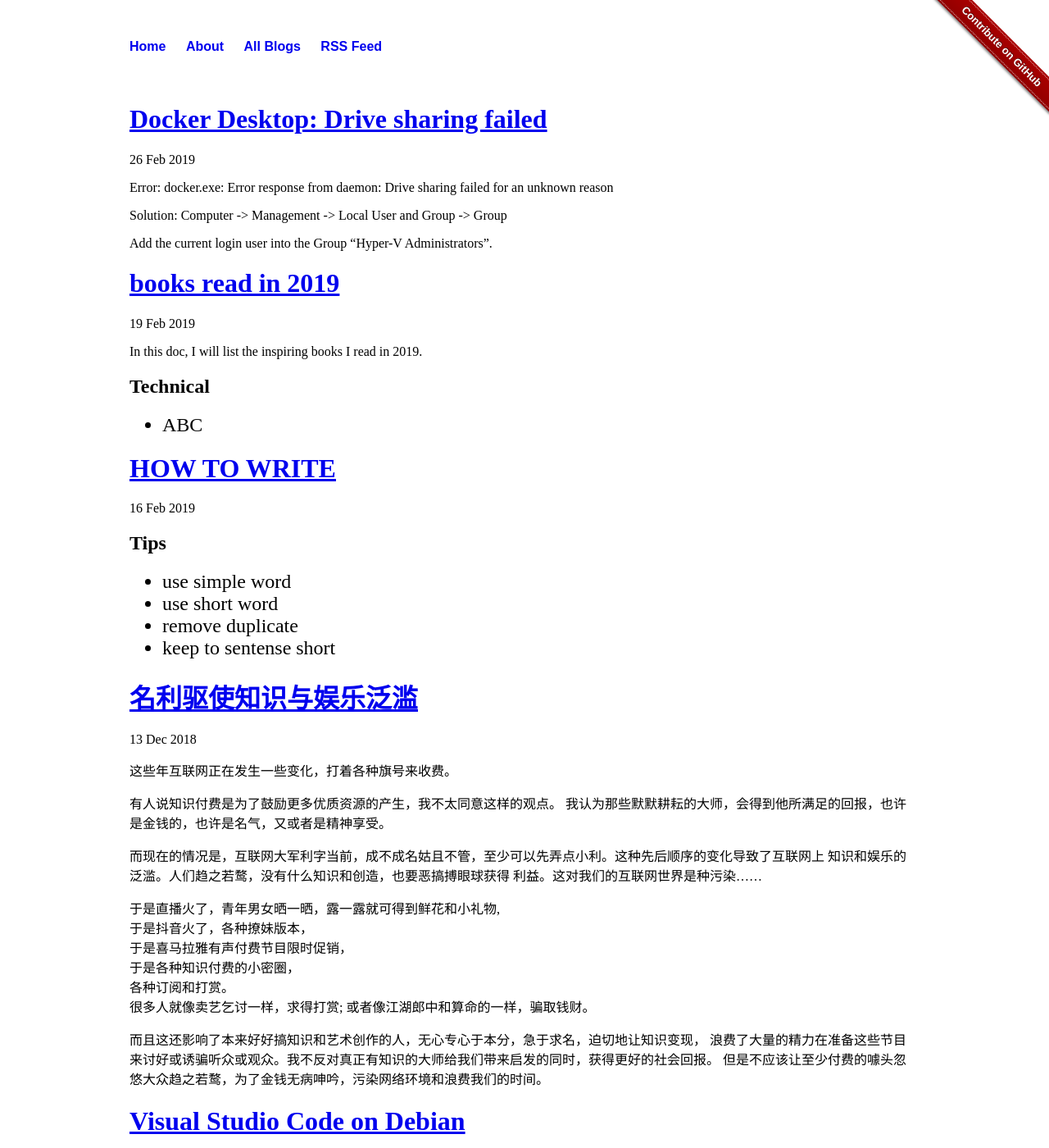
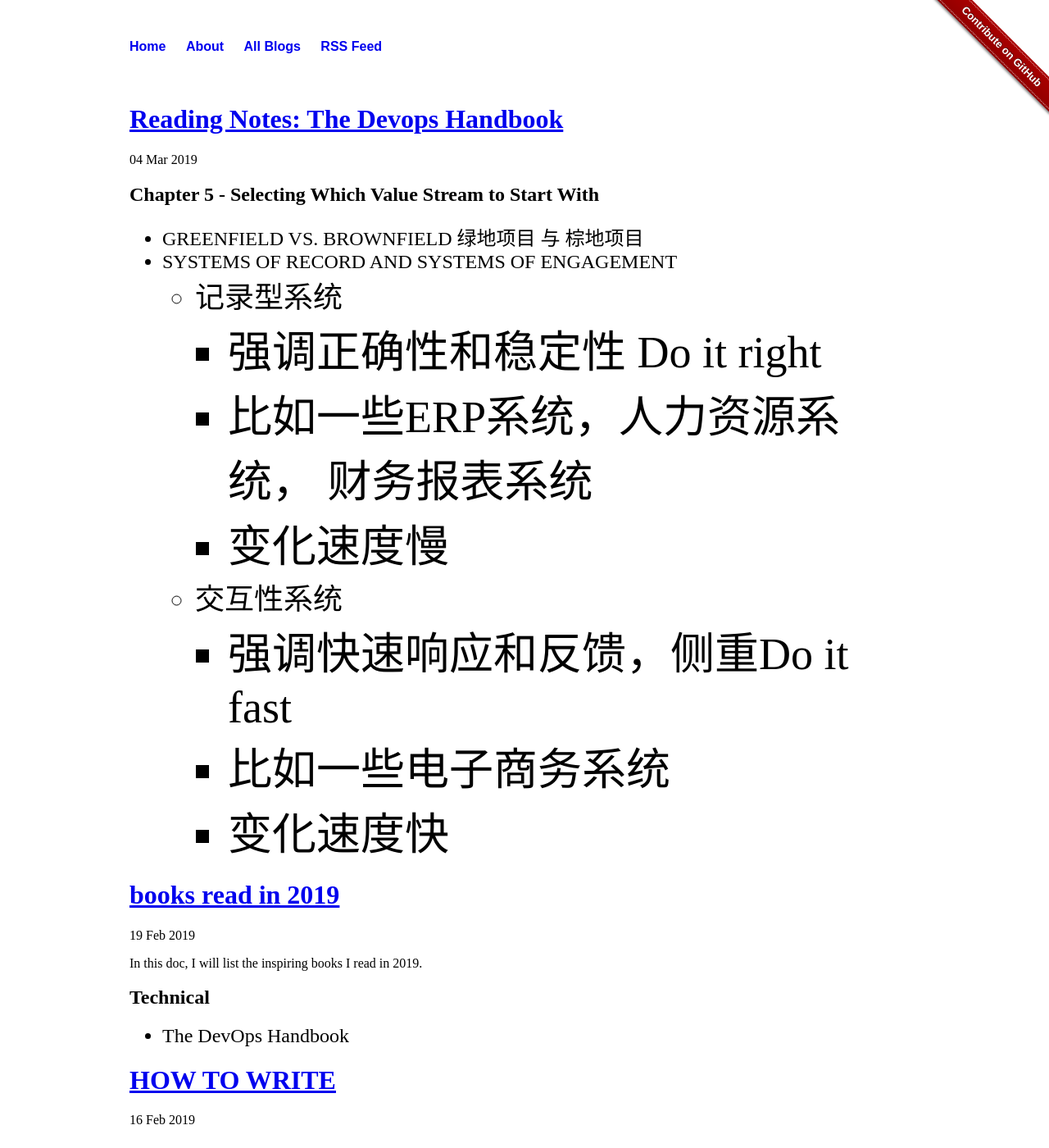
Before and after one commit to liuning0820/liuning0820.github.io, a Jekyll site: the page built from index.html, in a window 1280 px wide and 1400 px high. Shown: the whole window at 82% size. Built offline with Jekyll 4.4.1, drawn with Linux system fonts in a browser that asks for light colours; the list of posts is cut into pages by our own code.

Commit message:
add reading notes for the devops handbook.

```diff
--- a/_posts/2019-02-19-book-list-2019.md
+++ b/_posts/2019-02-19-book-list-2019.md
@@ -10,4 +10,4 @@ In this doc, I will list the inspiring books I read in 2019.
 
 ## Technical
 
-- ABC
+- The DevOps Handbook
--- a/_posts/2019-02-26-win-docker-drive-sharing-failed.md
+++ /dev/null
@@ -1,13 +0,0 @@
----
-layout: default
-title: "Docker Desktop: Drive sharing failed"
-author: liuning0820
----
-
-# Docker Desktop: Drive sharing failed
-
-Error: docker.exe: Error response from daemon: Drive sharing failed for an unknown reason
-
-Solution: Computer -> Management -> Local User and Group -> Group
-
-Add the current login user into the Group "Hyper-V Administrators".
--- /dev/null
+++ b/_posts/2019-03-04-the-devops-handbook-reading-notes.md
@@ -0,0 +1,20 @@
+---
+layout: default
+title: "Reading Notes: The Devops Handbook"
+author: liuning0820
+---
+
+# Reading Notes: The Devops Handbook
+
+## Chapter 5 - Selecting Which Value Stream to Start With
+
+* GREENFIELD VS. BROWNFIELD  绿地项目 与 棕地项目
+* SYSTEMS OF RECORD AND SYSTEMS OF ENGAGEMENT
+  * 记录型系统
+    * 强调正确性和稳定性 Do it right
+    * 比如一些ERP系统，人力资源系统， 财务报表系统
+    * 变化速度慢
+  * 交互性系统
+    * 强调快速响应和反馈，侧重Do it fast
+    * 比如一些电子商务系统
+    * 变化速度快
```
Also changed, not shown: CONTRIBUTING.md (added).
